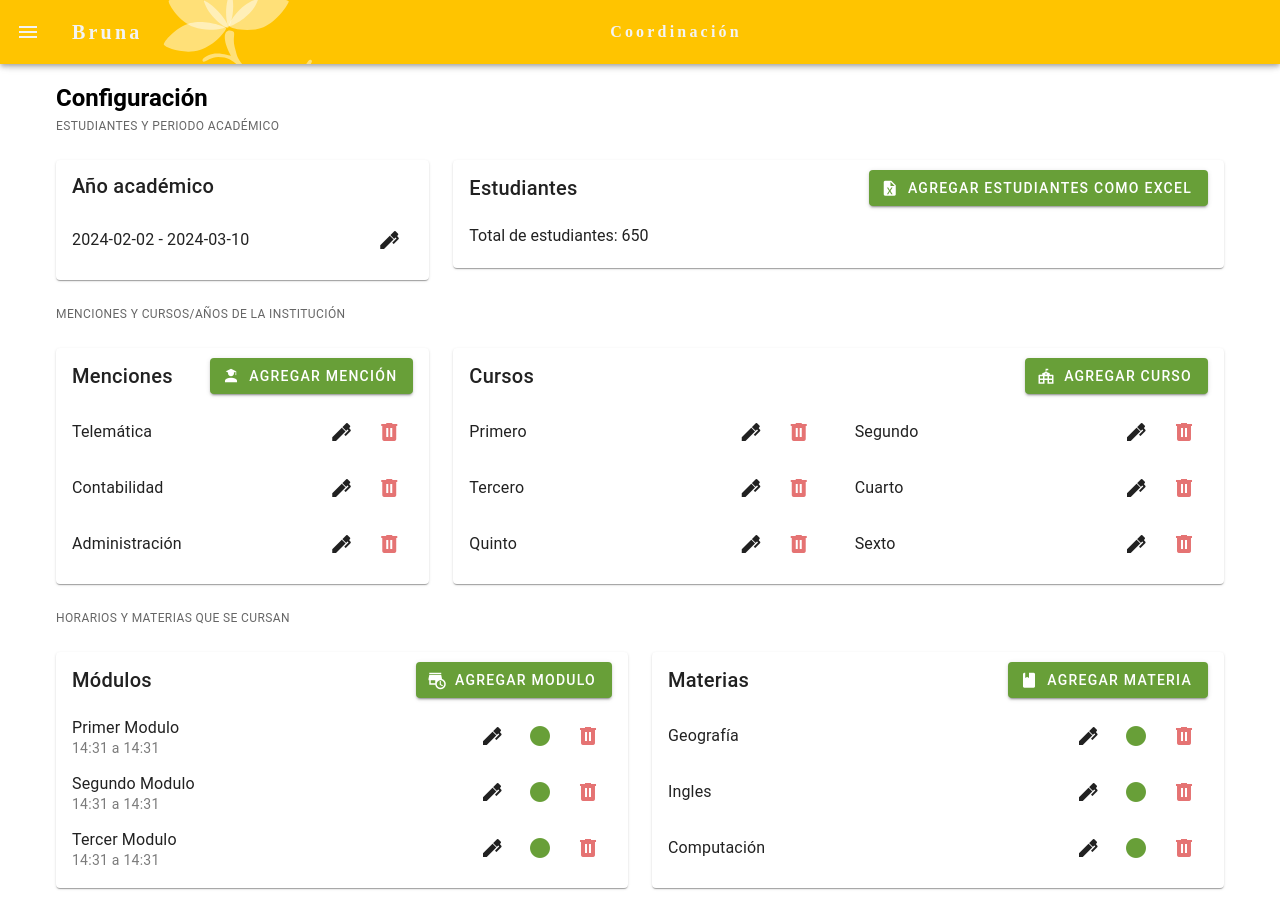
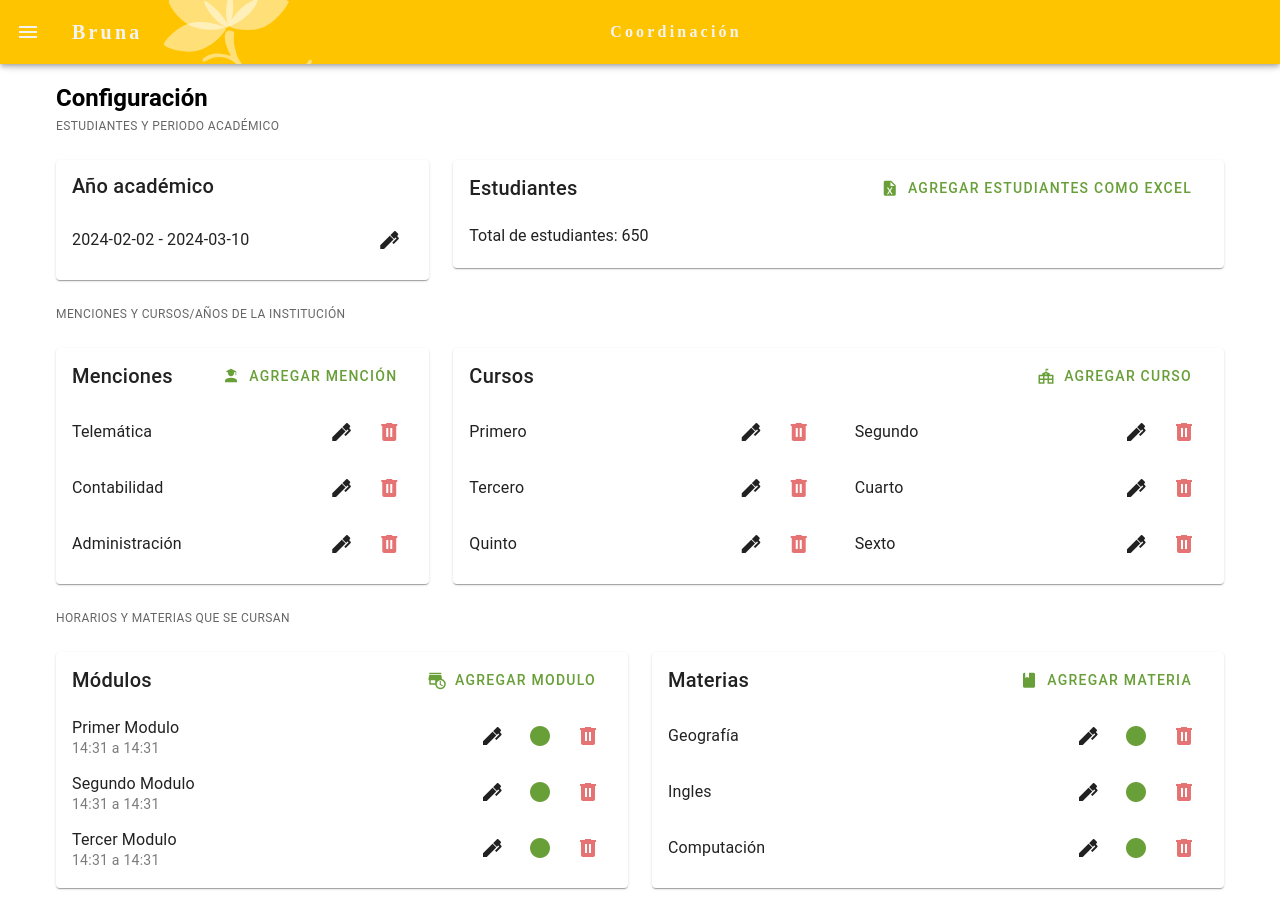
Before and after one commit to Bruna-team/Brunapp, a Vue app: page /configuracion in a window 1280 px wide. Built offline with nearby package versions, Linux system fonts and the light colour scheme; a web font is replaced by a local one.

Commit message:
cambiado estilo de los botones de configuración

```diff
--- a/src/views/VistaConfiguracion.vue
+++ b/src/views/VistaConfiguracion.vue
@@ -158,6 +158,7 @@ function AgregarCurso() {
           <v-card title="Estudiantes" class="pb-3">
             <template #append>
               <v-btn
+                variant="text"
                 prepend-icon="mdi-file-excel"
                 text="Agregar estudiantes como excel"
                 color="secundario"
@@ -175,6 +176,7 @@ function AgregarCurso() {
           <v-card title="Menciones" class="pb-3">
             <template #append>
               <v-btn
+                variant="text"
                 prepend-icon="mdi-account-school"
                 text="Agregar mención"
                 color="secundario"
@@ -216,6 +218,7 @@ function AgregarCurso() {
           <v-card title="Cursos" class="pb-3">
             <template #append>
               <v-btn
+                variant="text"
                 prepend-icon="mdi-town-hall"
                 text="Agregar curso"
                 color="secundario"
@@ -263,6 +266,7 @@ function AgregarCurso() {
           <v-card title="Módulos" class="pb-3">
             <template #append>
               <v-btn
+                variant="text"
                 prepend-icon="mdi-store-clock"
                 text="Agregar modulo"
                 color="secundario"
@@ -337,6 +341,7 @@ function AgregarCurso() {
           <v-card title="Materias" class="pb-3">
             <template #append>
               <v-btn
+                variant="text"
                 prepend-icon="mdi-book"
                 text="Agregar materia"
                 color="secundario"
```
